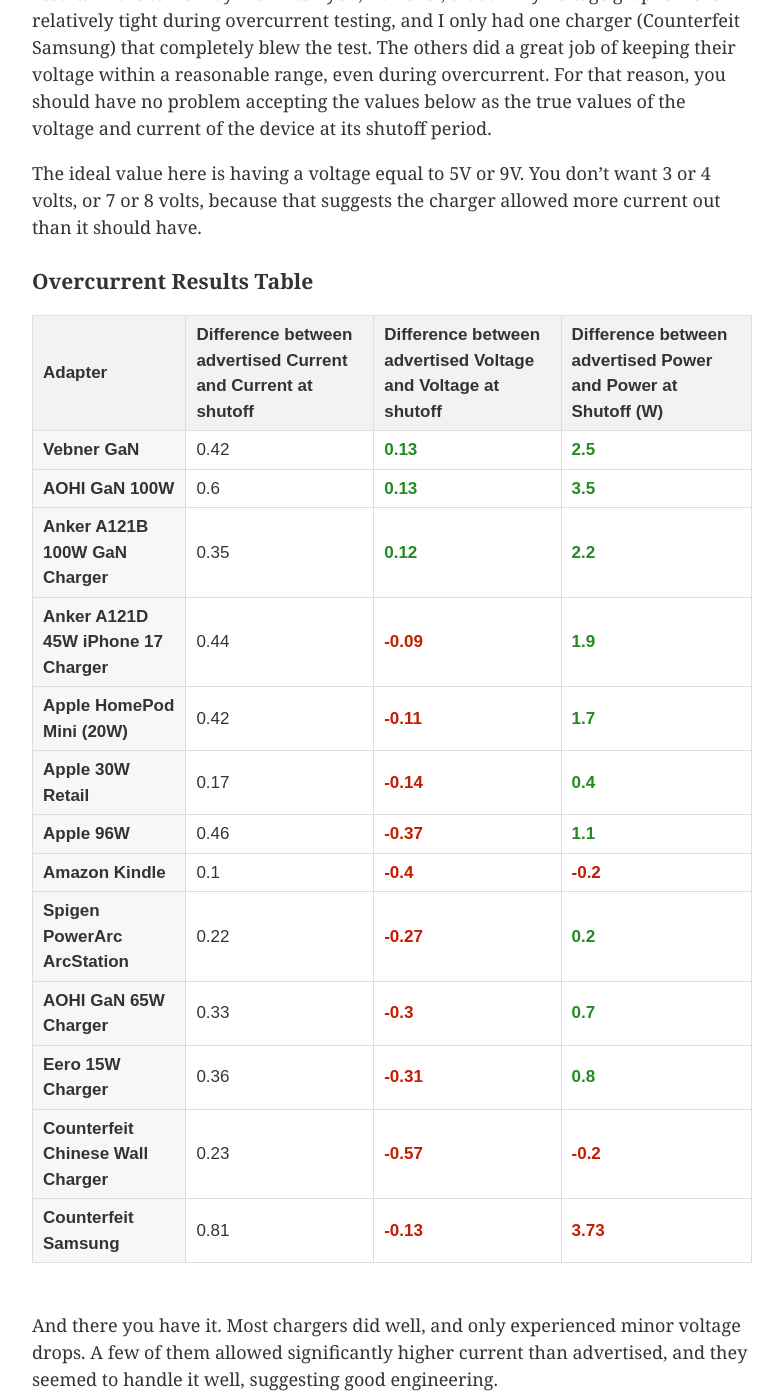
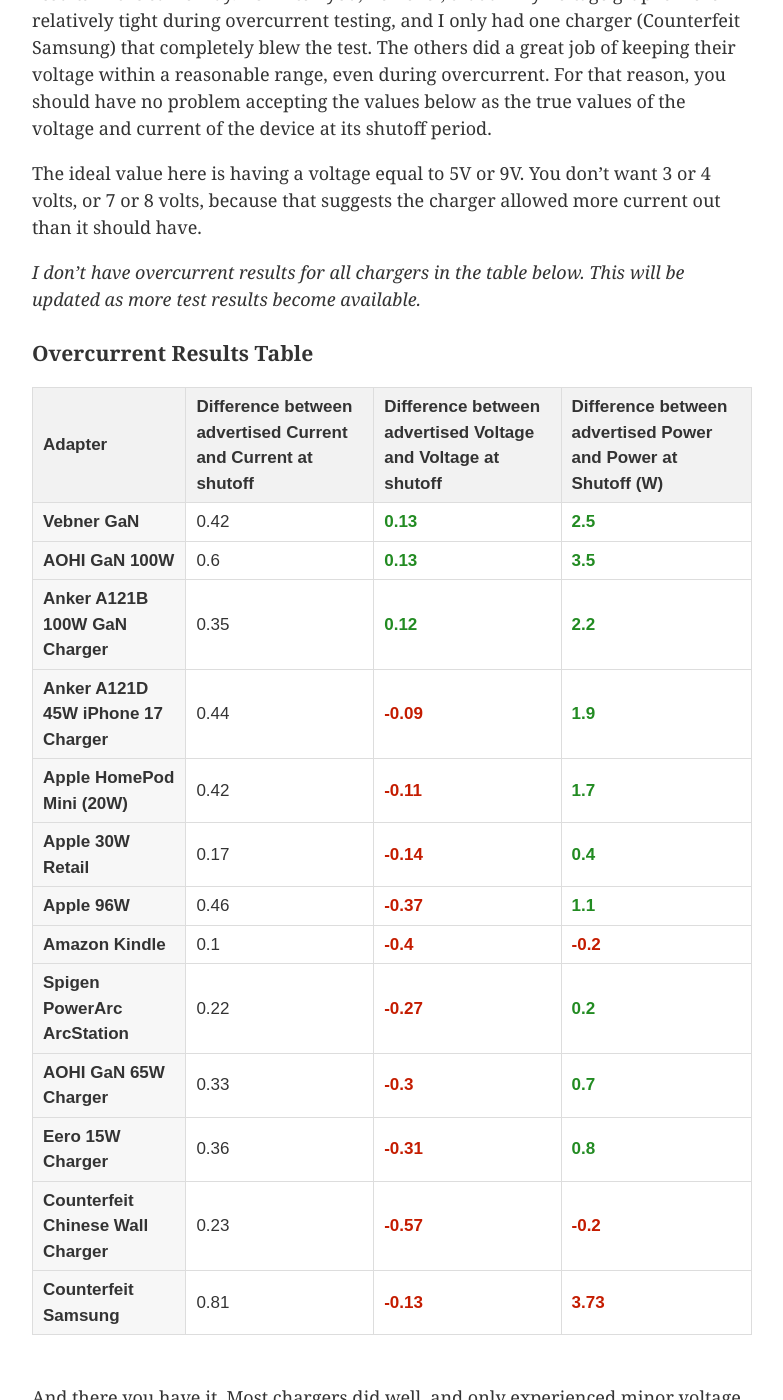
Before and after one commit to 0sps/sull1van.com, a Jekyll site: the page built from _posts/2026-01-19-a-dozen-chargers-in-the-lab.md, in a window 1280 px wide and 1400 px high, scrolled down 9385 px. Shown: the whole window, without its empty margins (248-1031 px from the left). Built offline with Jekyll 4.4.1, drawn with Linux system fonts in a browser that asks for light colours; some of the changed text lies outside the part shown.

Commit message:
overcurrent

```diff
--- a/_posts/2026-01-19-a-dozen-chargers-in-the-lab.md
+++ b/_posts/2026-01-19-a-dozen-chargers-in-the-lab.md
@@ -1617,7 +1617,7 @@
 
 The ideal value here is having a voltage equal to 5V or 9V. You don't want 3 or 4 volts, or 7 or 8 volts, because that suggests the charger allowed more current out than it should have.
 
-
+*I don't have overcurrent results for all chargers in the table below. This will be updated as more test results become available.*
 
 ### Overcurrent Results Table
 <style>
```
Also changed, not shown: other parts of _posts/2026-01-19-a-dozen-chargers-in-the-lab.md (+0 -1 lines).
